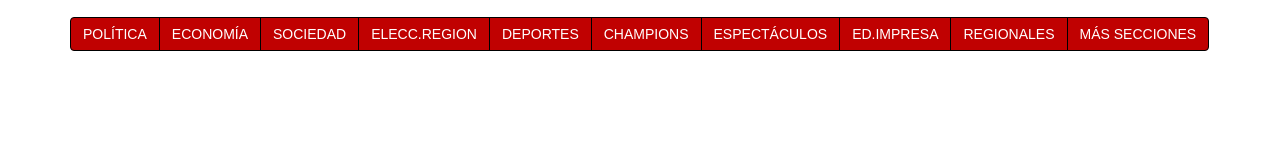
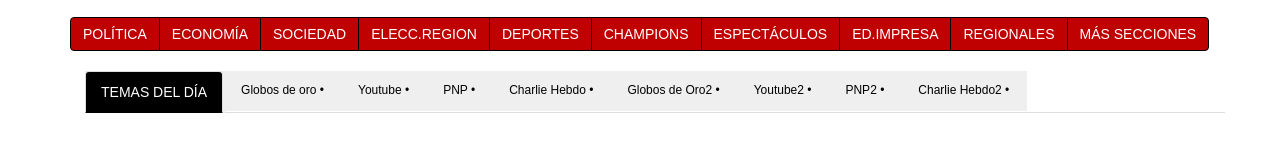
Before and after one commit to bluedem0n/republica, a plain HTML site: page index.html in a window 1280 px wide. Shown: the part 263-414 px from the top of the page. Drawn offline with Linux system fonts and the light colour scheme.

Commit message:
Insertando temas del dia

```diff
--- a/css/common.css
+++ b/css/common.css
@@ -97,3 +97,32 @@ legend {
     background-color: #00468C;
     border-color: black;
 }
+/* NAVEGACION CON TABS */
+.nav-tabs > li {
+    background-color: #efefef;
+    border: medium none;
+    border-radius: 0;
+    color:#fff;
+}
+
+.nav-tabs > li.active > a{
+    background-color: black;
+    color: #fff;
+}
+.tab-titulo{
+  color: black;
+  font-size: 12px;
+
+}
+.nav-tabs > li > .tab-titulo:hover{
+  text-decoration: underline !important;
+}
+
+.nav-tabs > li.active > .tab-titulo:hover{
+  /* no puedo sacar el hover*/
+}
+.nav-tabs>.disabled>a,.disabled>a {
+    color: #999;
+    cursor: default;
+    border: none; /** add this for tabs/pills **/
+}
--- a/index.html
+++ b/index.html
@@ -90,6 +90,19 @@
 				<li><a href="#">MÁS SECCIONES</a></li>
 			</ul>
 		</nav>
+    	<div class="container">
+			<ul class="nav nav-tabs responsive" id="nav-tab">
+				<li role="presentation" class="active"><a class="main-tab" href="#">TEMAS DEL DÍA</a></li>
+				<li role="presentation"><a class="tab-titulo" href="#">Globos de oro • </a></li>
+				<li role="presentation"><a class="tab-titulo disabled" href="#">Youtube •</a></li>
+				<li role="presentation"><a class="tab-titulo" href="#">PNP •</a></li>
+				<li role="presentation"><a class="tab-titulo" href="#">Charlie Hebdo •</a></li>
+				<li role="presentation"><a class="tab-titulo" href="#">Globos de Oro2 •</a></li>
+				<li role="presentation"><a class="tab-titulo" href="#">Youtube2 •</a></li>
+				<li role="presentation"><a class="tab-titulo" href="#">PNP2 •</a></li>
+				<li role="presentation"><a class="tab-titulo" href="#">Charlie Hebdo2 •</a></li>
+			</ul>
+		</div>
 
     </div>
 	<script src="js/jquery.js"></script>
```
